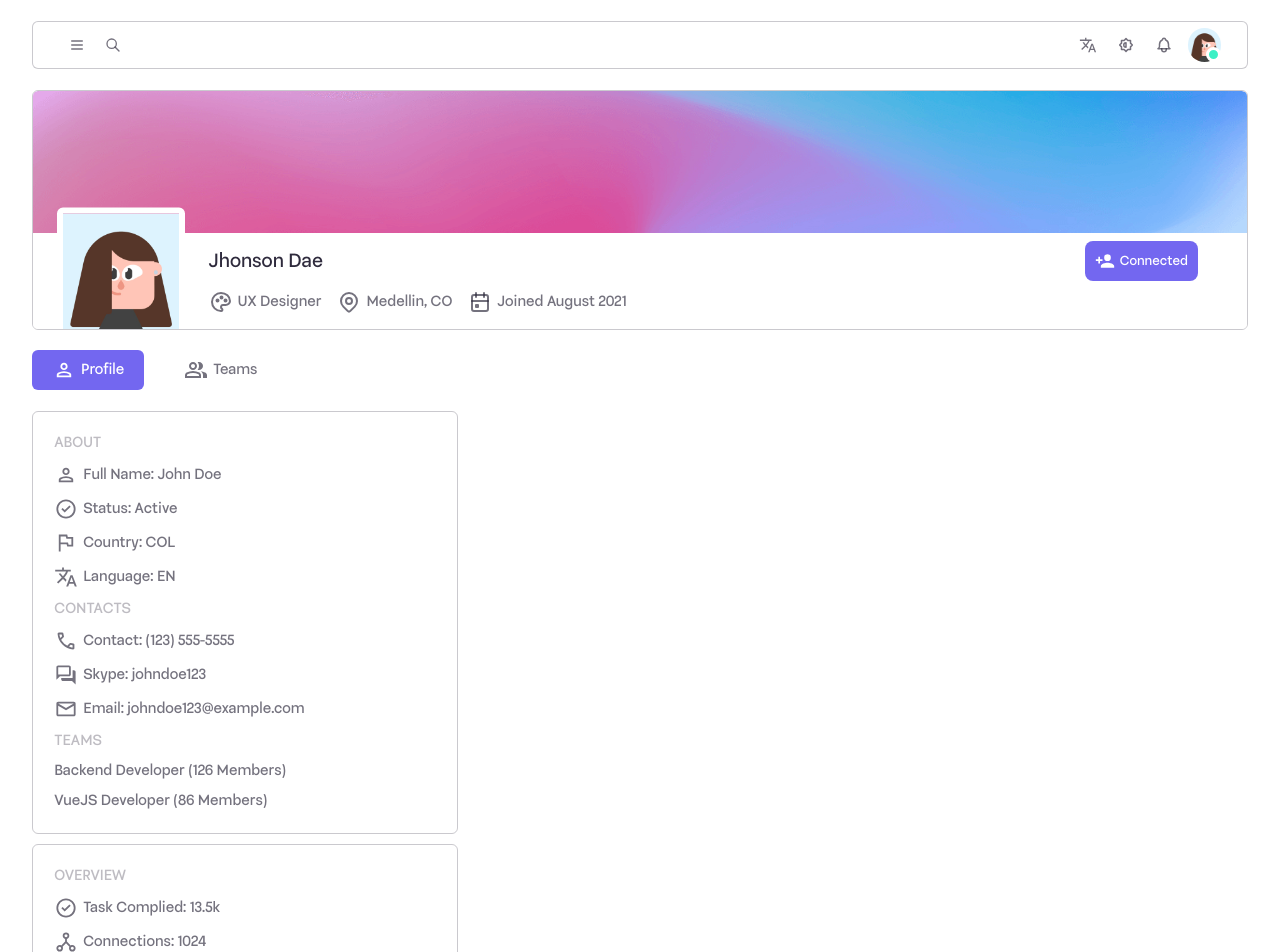
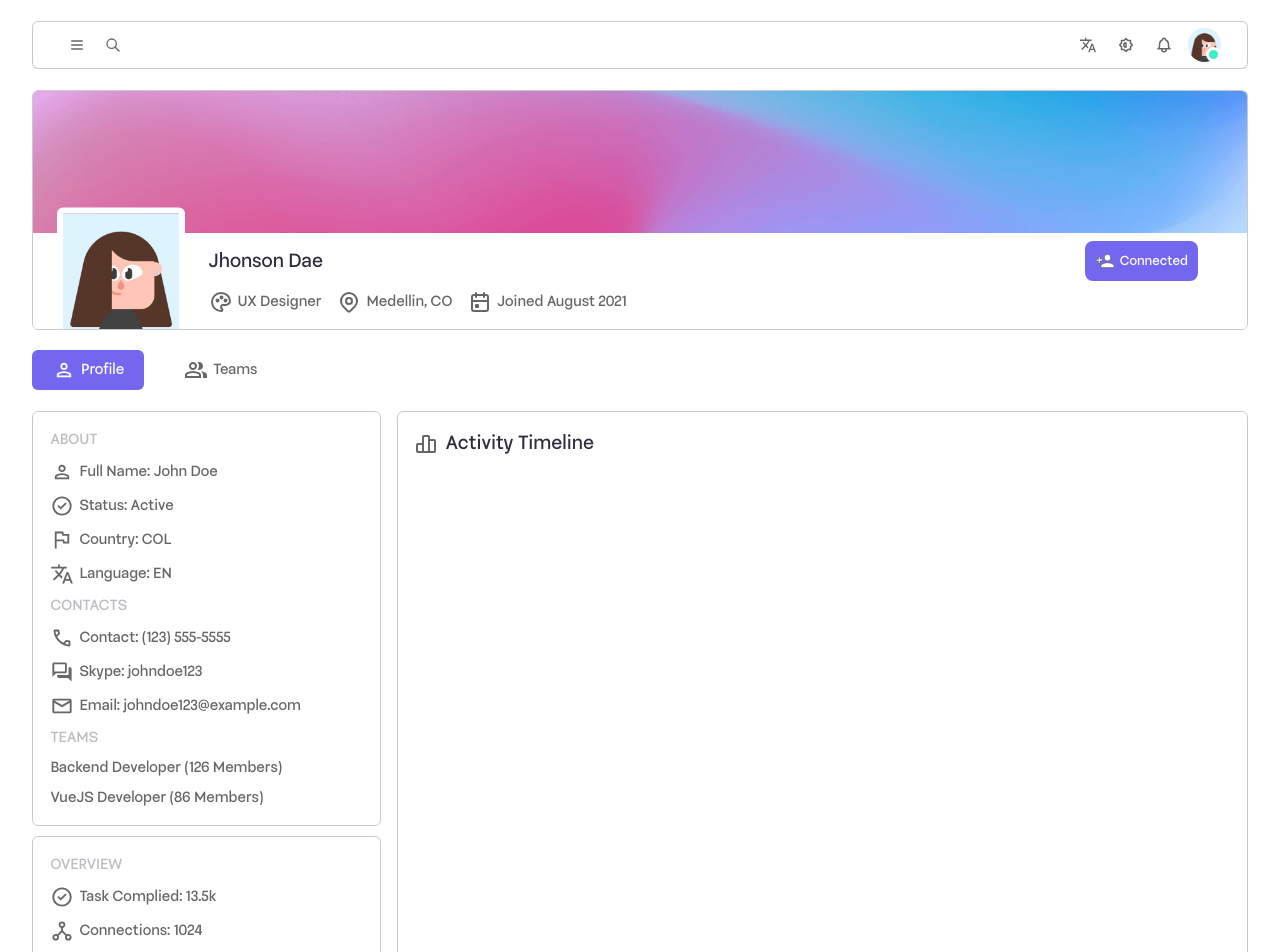
Before and after one commit to cristianbyte/myspace, a Vue app: page / in a window 1280 px wide. Shown: the top 952 px of the page. Built offline with nearby package versions, Linux system fonts and the light colour scheme.

Commit message:
update: progress

```diff
--- a/src/App.vue
+++ b/src/App.vue
@@ -1,5 +1,5 @@
 <script setup lang="ts">
-    import { ref, computed } from 'vue';
+    import { ref, computed, markRaw } from 'vue';
     import Banner from "./components/Banner.vue";
     import Navbar from "./components/Navbar.vue";
 
@@ -9,10 +9,15 @@
     import Account from "./components/icons/Account.vue";
     import Team from "./components/icons/Team.vue";
 
+    // Mark the components as non-reactive
+    const AccountRaw = markRaw(Account);
+    const TeamRaw = markRaw(Team);
+
     const tabs = ref([
-        { name: "Profile", icon: Account, styleType: 'tabs' },
-        { name: "Teams", icon: Team, styleType: 'tabs' }
+        { name: "Profile", icon: AccountRaw, styleType: 'tabs' },
+        { name: "Teams", icon: TeamRaw, styleType: 'tabs' }
     ]);
+
     const activeComponent = ref('Profile');
 
     const componentMap = {
@@ -38,7 +43,7 @@
         @click='activeComponent = tab.name'
         :class="{'buttons__item': true, 'buttons__item--active': tab.name === activeComponent}"
         >
-            <IconText :class="tab.styleType">
+            <IconText :styleType="tab.styleType">
                 <component :is="tab.icon" class="icon"/>
                 {{ tab.name }}
             </IconText>
@@ -50,10 +55,12 @@
 </template>
 
 <style >
+
     body{
         display: flex;
         justify-content: center;
         background-color: var(--base);
+        scroll-behavior: smooth;
     }
 
     .app{
--- a/src/assets/main.css
+++ b/src/assets/main.css
@@ -16,7 +16,7 @@
   --text: #2f2b3d;
   --slow: #2f2b3d50;
   --hover: #2f2b3d15;
-  --accent: #2f2b3daa;
+  --accent: #666666;
   --shadow: #2f2b3d40;
   --border: 6px;
 }
@@ -28,6 +28,12 @@
 
 .icon{
   color: var(--accent);
+  stroke:var(--accent);
   width: 1.5rem;
   height: 1.5rem;
 }
+
+::-webkit-scrollbar {
+  width: 10px;
+  display: none;
+}
--- /dev/null
+++ b/src/components/About.vue
@@ -0,0 +1,142 @@
+<script setup>
+    import IconText from '../components/IconText.vue';
+    import Account from '../components/icons/Account.vue';
+    import Check from '../components/icons/Check.vue';
+    import Country from '../components/icons/Country.vue';
+    import Language from '../components/icons/Language.vue';
+    import Phone from '../components/icons/Phone.vue';
+    import Message from '../components/icons/Message.vue';
+    import Mail from '../components/icons/Mail.vue';
+    import Network from '../components/icons/Network.vue';
+    import Projects from '../components/icons/Projects.vue';
+    import Timeline from '../components/Timeline.vue';
+
+    const name = 'John Doe';
+    const status = 'Active';
+    const country = 'COL';
+    const language = 'EN';
+    const contact = '(123) 555-5555';
+    const nick = 'johndoe123';
+    const email = 'johndoe123@example.com';
+
+</script>
+
+<template>
+    <div class="about">
+        <div class="about__about">
+            <div class="about__field">
+                <h4>ABOUT</h4>
+                <IconText>
+                    <Account class="icon"/>
+                    Full Name: {{ name }}
+                </IconText>
+                <IconText>
+                    <Check class="icon"/>
+                    Status: {{ status }}
+                </IconText>
+                <IconText>
+                    <Country class="icon"/>
+                    Country: {{ country }}
+                </IconText>
+                <IconText>
+                    <Language class="icon"/>
+                    Language: {{ language }}
+                </IconText>
+            </div>
+            <div class="about__field">
+                <h4>Contacts</h4>
+                <IconText>
+                    <Phone class="icon"/>
+                    Contact: {{ contact }}
+                </IconText>
+                <IconText>
+                    <Message class="icon"/>
+                    Skype: {{ nick }}
+                </IconText>
+                <IconText>
+                    <Mail class="icon"/>
+                    Email: {{ email }}
+                </IconText>
+            </div>
+            <div class="about__field">
+                <h4>teams</h4>
+                <p>Backend Developer (126 Members)</p>
+                <p>VueJS Developer (86 Members)</p>
+            </div>
+        </div>
+        <div class="about__about">
+            <div class="about__field">
+                <h4>overview</h4>
+                <IconText>
+                    <Check class="icon"/>
+                    Task Complied: 13.5k
+                </IconText>
+                <IconText>
+                    <Network class="icon"/>
+                    Connections: 1024
+                </IconText>
+                <IconText>
+                    <Projects class="icon"/>
+                    Projects Complied: 13
+                </IconText>
+
+            </div>
+        </div>
+    </div>
+</template>
+
+<style scoped>
+
+    .about{
+        display: flex;
+        justify-content: start;
+        align-items: start;
+        gap: 10px;
+        flex-grow: 1;
+        flex-direction: column;
+        height: min-content;
+        color: var(--slow);
+    }
+
+    .about__about{
+        position: relative;
+        padding: 5%;
+        overflow: hidden;
+        width: 100%;
+        background-color: transparent;
+        border-radius: var(--border);
+        border: 1px var(--shadow) solid ;
+    }
+
+    .about__field::before{
+        top: 0;
+        right: 0;
+        position: absolute;
+        content: '';
+        width: 10%;
+        height: 100%;
+        background-image: linear-gradient( 90deg, transparent 0%, var(--white) 100%);
+    }
+
+    .about__about, .about__field{
+        display: flex;
+        flex-direction: column;
+        gap: 10px;
+    }
+
+    .about__field h4{
+        font-size: .9rem;
+        text-transform: uppercase;
+    }
+
+    .about__field p{
+        color: var(--accent);
+        font-size: .9rem;
+    }
+
+    @media (max-width: 800px) {
+        .about{
+            width: 100%;
+        }
+    }
+</style>
--- a/src/components/Banner.vue
+++ b/src/components/Banner.vue
@@ -18,7 +18,7 @@
             <div class="profile__data">
                 <h3> Jhonson Dae</h3>
                 <div class="profile__links">
-                    <IconText>
+                    <IconText >
                         <PaletteIcon class="icon" />
                         <p>UX Designer</p>
                     </IconText>
--- a/src/components/IconText.vue
+++ b/src/components/IconText.vue
@@ -1,5 +1,13 @@
+<script setup lang="ts">
+    import { defineProps } from 'vue';
+
+    const props = defineProps<{
+    styleType?: string // Definido como opcional
+    }>();
+</script>
+
 <template>
-    <div :class="['icon__text', styleType]">
+    <div :class="['icon__text', styleType ? styleType : '']">
         <slot></slot>
     </div>
 </template>
--- /dev/null
+++ b/src/components/Timeline.vue
@@ -0,0 +1,35 @@
+<script setup>
+    import GraphIcon from "./icons/Chart.vue"
+</script>
+<template>
+    <div class="timeline">
+        <div class="timeline__head">
+            <GraphIcon class="icon" />
+            <h3>Activity Timeline</h3>
+        </div>
+    </div>
+
+</template>
+<style scoped>
+    .timeline{
+        display: flex;
+        flex-direction: column;
+        width: 70%;
+        height: 100vh;
+        background-color: transparent;
+        border-radius: var(--border);
+        border: 1px var(--shadow) solid ;
+        padding: 1rem;
+    }
+
+    .timeline__head{
+        display: flex;
+        flex-direction: row;
+        align-items: center;
+        gap: .5rem;
+        height: 2rem;
+        line-height: 1rem;
+        width: 100%;
+        color: var(--text);
+    }
+</style>
--- /dev/null
+++ b/src/components/icons/Chart.vue
@@ -0,0 +1,3 @@
+<template>
+    <svg  xmlns="http://www.w3.org/2000/svg" viewBox="0 0 24 24"  fill="none" stroke-width="2"  stroke-linecap="round"  stroke-linejoin="round"  ><path stroke="none" d="M0 0h24v24H0z" fill="none"/><path d="M3 13a1 1 0 0 1 1 -1h4a1 1 0 0 1 1 1v6a1 1 0 0 1 -1 1h-4a1 1 0 0 1 -1 -1z" /><path d="M15 9a1 1 0 0 1 1 -1h4a1 1 0 0 1 1 1v10a1 1 0 0 1 -1 1h-4a1 1 0 0 1 -1 -1z" /><path d="M9 5a1 1 0 0 1 1 -1h4a1 1 0 0 1 1 1v14a1 1 0 0 1 -1 1h-4a1 1 0 0 1 -1 -1z" /><path d="M4 20h14" /></svg>
+</template>
--- a/src/views/Profile.vue
+++ b/src/views/Profile.vue
@@ -1,154 +1,33 @@
 <script setup>
-    import IconText from '../components/IconText.vue';
-    import Account from '../components/icons/Account.vue';
-    import Check from '../components/icons/Check.vue';
-    import Country from '../components/icons/Country.vue';
-    import Language from '../components/icons/Language.vue';
-    import Phone from '../components/icons/Phone.vue';
-    import Message from '../components/icons/Message.vue';
-    import Mail from '../components/icons/Mail.vue';
-    import Network from '../components/icons/Network.vue';
-    import Projects from '../components/icons/Projects.vue';
-
-    const name = 'John Doe';
-    const status = 'Active';
-    const country = 'COL';
-    const language = 'EN';
-    const contact = '(123) 555-5555';
-    const nick = 'johndoe123';
-    const email = 'johndoe123@example.com';
+    import About from "../components/About.vue"
+    import Timeline from "../components/Timeline.vue"
 </script>
 
 <template>
     <div class="profile">
-        <div class="about">
-            <div class="about__about">
-                <div class="about__field">
-                    <h4>ABOUT</h4>
-                    <IconText>
-                        <Account class="icon"/>
-                        Full Name: {{ name }}
-                    </IconText>
-                    <IconText>
-                        <Check class="icon"/>
-                        Status: {{ status }}
-                    </IconText>
-                    <IconText>
-                        <Country class="icon"/>
-                        Country: {{ country }}
-                    </IconText>
-                    <IconText>
-                        <Language class="icon"/>
-                        Language: {{ language }}
-                    </IconText>
-                </div>
-                <div class="about__field">
-                    <h4>Contacts</h4>
-                    <IconText>
-                        <Phone class="icon"/>
-                        Contact: {{ contact }}
-                    </IconText>
-                    <IconText>
-                        <Message class="icon"/>
-                        Skype: {{ nick }}
-                    </IconText>
-                    <IconText>
-                        <Mail class="icon"/>
-                        Email: {{ email }}
-                    </IconText>
-                </div>
-                <div class="about__field">
-                    <h4>teams</h4>
-                    <p>Backend Developer (126 Members)</p>
-                    <p>VueJS Developer (86 Members)</p>
-                </div>
-            </div>
-            <div class="about__about">
-                <div class="about__field">
-                    <h4>overview</h4>
-                    <IconText>
-                        <Check class="icon"/>
-                        Task Complied: 13.5k
-                    </IconText>
-                    <IconText>
-                        <Network class="icon"/>
-                        Connections: 1024
-                    </IconText>
-                    <IconText>
-                        <Projects class="icon"/>
-                        Projects Complied: 13
-                    </IconText>
-
-                </div>
-
-            </div>
-        </div>
-        <div class="activity">
-        </div>
+        <About />
+        <Timeline/>
     </div>
 </template>
 
 
 <style scoped>
+
     .profile {
         width:  100%;
         height: 100%;
+        max-width: 95vw;
+        gap: 1rem;
         display: flex;
-        justify-content: start;
         align-items: start;
         height: max-content;
-    }
-
-    .about{
-        display: flex;
-        justify-content: start;
-        align-items: start;
-        gap: 10px;
-        width: 35%;
-        flex-direction: column;
-        height: min-content;
-        color: var(--slow);
-    }
-
-    .about__about{
-        position: relative;
-        padding: 5%;
-        overflow: hidden;
-        width: 100%;
-        background-color: transparent;
-        border-radius: var(--border);
-        border: 1px var(--shadow) solid ;
-    }
-
-    .about__field::before{
-        top: 0;
-        right: 0;
-        position: absolute;
-        content: '';
-        width: 10%;
-        height: 100%;
-        background-image: linear-gradient( 90deg, transparent 0%, var(--white) 100%);
-    }
-
-    .about__about, .about__field{
-        display: flex;
-        flex-direction: column;
-        gap: 10px;
-    }
-
-    .about__field h4{
-        font-size: .9rem;
-        text-transform: uppercase;
-    }
-
-    .about__field p{
-        color: var(--accent);
-        font-size: .9rem;
+        scrollbar-width: none; /* Firefox */
     }
 
     @media (max-width: 800px) {
-        .about{
-            width: 100%;
+        .profile{
+            flex-direction: column;
+
         }
 
     }
```
Also changed, not shown: 1 other file (tests, documents, lock files or other folders).
